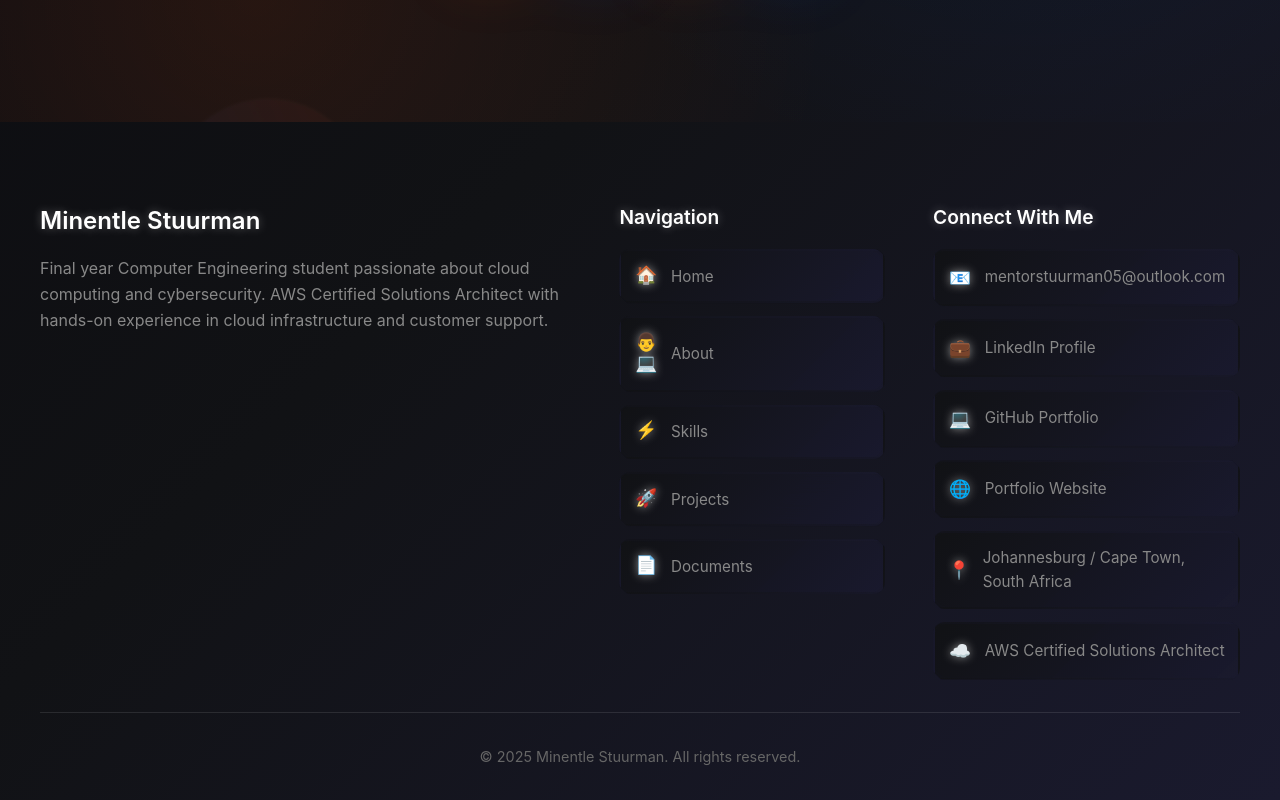
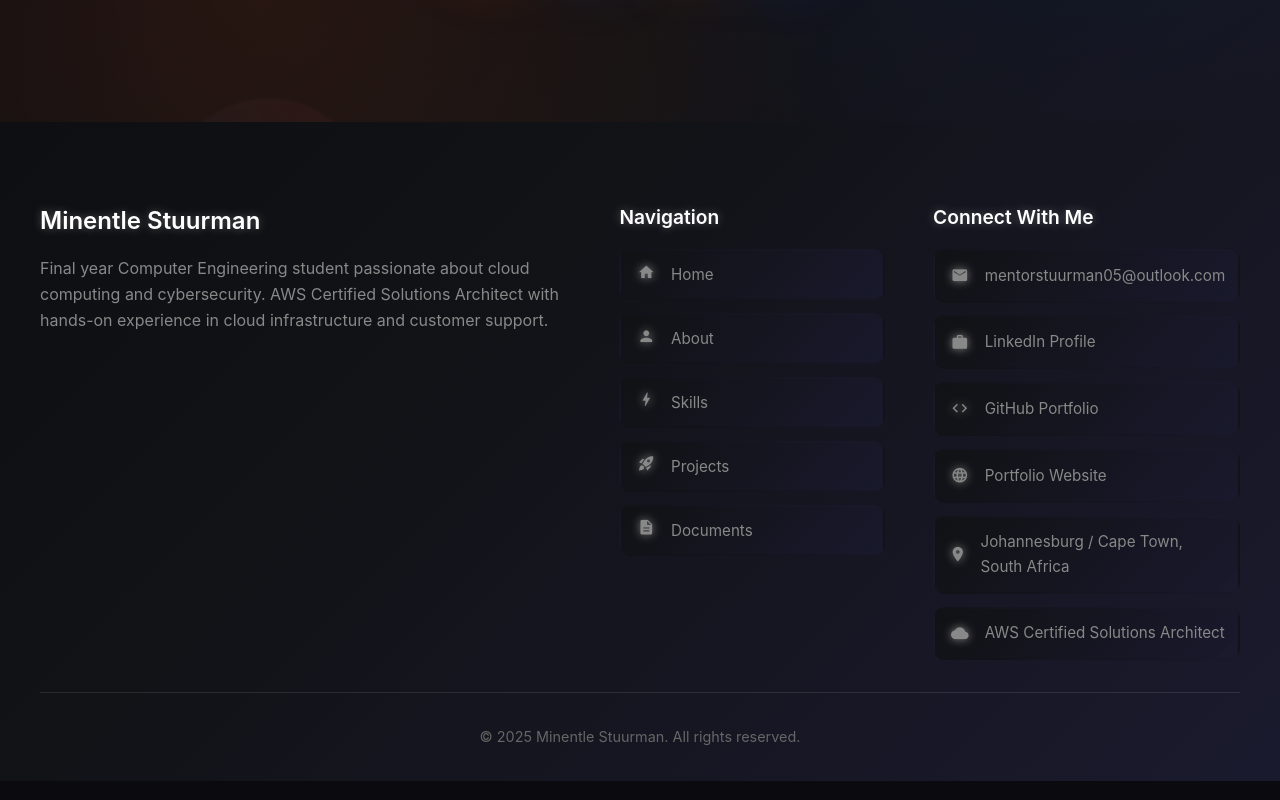
Before and after one commit to mini0405/mini, a React (Create React App) app: page / in a window 1280 px wide. Shown: the part 678-1478 px from the top of the page. Built offline with nearby package versions, Linux system fonts and the light colour scheme.

Commit message:
Replace all emoji icons with Google Material Icons throughout website

```diff
--- a/public/index.html
+++ b/public/index.html
@@ -9,6 +9,7 @@
     <link rel="preconnect" href="https://fonts.googleapis.com">
     <link rel="preconnect" href="https://fonts.gstatic.com" crossorigin>
     <link href="https://fonts.googleapis.com/css2?family=Inter:wght@300;400;500;600;700&display=swap" rel="stylesheet">
+    <link href="https://fonts.googleapis.com/icon?family=Material+Icons" rel="stylesheet">
     <title>Portfolio | Modern Developer</title>
   </head>
   <body>
--- a/src/components/Contact.js
+++ b/src/components/Contact.js
@@ -14,7 +14,7 @@ const Contact = ({ onNavigate }) => {
     {
       title: 'Curriculum Vitae',
       description: 'Complete professional CV with education, experience, and skills',
-      icon: '📄',
+      icon: 'description',
       type: 'PDF',
       size: '175.3 KB',
       downloadUrl: 'https://website-minentle.s3.us-east-1.amazonaws.com/Minentle_Stuurman_SiteCV.pdf'
@@ -22,7 +22,7 @@ const Contact = ({ onNavigate }) => {
     {
       title: 'AWS Certifications',
       description: 'Solutions Architect Associate and Cloud Quest certificates',
-      icon: '☁️',
+      icon: 'cloud',
       type: 'PDF',
       size: '33.7 KB',
       downloadUrl: 'https://website-minentle.s3.us-east-1.amazonaws.com/AWS+Certified+Solutions+Architect+-+Associate+certificate.pdf'
@@ -30,7 +30,7 @@ const Contact = ({ onNavigate }) => {
     {
       title: 'Academic Transcript',
       description: 'Official academic records from Cape Peninsula University of Technology',
-      icon: '🎓',
+      icon: 'school',
       type: 'PDF',
       size: 'Not Available',
       downloadUrl: null
@@ -38,7 +38,7 @@ const Contact = ({ onNavigate }) => {
     {
       title: 'Portfolio Summary',
       description: 'One-page overview of key projects and achievements',
-      icon: '📊',
+      icon: 'analytics',
       type: 'PDF',
       size: 'Not Available',
       downloadUrl: null
@@ -67,7 +67,7 @@ const Contact = ({ onNavigate }) => {
                 transition={{ duration: 0.6, delay: index * 0.1 }}
               >
                 <div className="document-icon">
-                  <span>{doc.icon}</span>
+                  <span className="material-icons">{doc.icon}</span>
                 </div>
 
                 <div className="document-content">
--- a/src/components/Footer.js
+++ b/src/components/Footer.js
@@ -24,23 +24,23 @@ const Footer = ({ onNavigate }) => {
             <h4>Navigation</h4>
             <div className="nav-links">
               <button onClick={() => onNavigate && onNavigate('home')} className="footer-nav-link">
-                <span className="nav-icon">🏠</span>
+                <span className="nav-icon material-icons">home</span>
                 <span>Home</span>
               </button>
               <button onClick={() => onNavigate && onNavigate('about')} className="footer-nav-link">
-                <span className="nav-icon">👨💻</span>
+                <span className="nav-icon material-icons">person</span>
                 <span>About</span>
               </button>
               <button onClick={() => onNavigate && onNavigate('skills')} className="footer-nav-link">
-                <span className="nav-icon">⚡</span>
+                <span className="nav-icon material-icons">bolt</span>
                 <span>Skills</span>
               </button>
               <button onClick={() => onNavigate && onNavigate('projects')} className="footer-nav-link">
-                <span className="nav-icon">🚀</span>
+                <span className="nav-icon material-icons">rocket_launch</span>
                 <span>Projects</span>
               </button>
               <button onClick={() => onNavigate && onNavigate('contact')} className="footer-nav-link">
-                <span className="nav-icon">📄</span>
+                <span className="nav-icon material-icons">description</span>
                 <span>Documents</span>
               </button>
             </div>
@@ -50,27 +50,27 @@ const Footer = ({ onNavigate }) => {
             <h4>Connect With Me</h4>
             <div className="contact-links">
               <a href="mailto:mentorstuurman05@outlook.com" className="contact-link">
-                <span className="contact-icon">📧</span>
+                <span className="contact-icon material-icons">email</span>
                 <span>mentorstuurman05@outlook.com</span>
               </a>
               <a href="https://linkedin.com/in/mini-stuurman" className="contact-link" target="_blank" rel="noopener noreferrer">
-                <span className="contact-icon">💼</span>
+                <span className="contact-icon material-icons">work</span>
                 <span>LinkedIn Profile</span>
               </a>
               <a href="https://github.com/mini0405" className="contact-link" target="_blank" rel="noopener noreferrer">
-                <span className="contact-icon">💻</span>
+                <span className="contact-icon material-icons">code</span>
                 <span>GitHub Portfolio</span>
               </a>
               <a href="https://minentle.co.za" className="contact-link">
-                <span className="contact-icon">🌐</span>
+                <span className="contact-icon material-icons">language</span>
                 <span>Portfolio Website</span>
               </a>
               <div className="contact-link">
-                <span className="contact-icon">📍</span>
+                <span className="contact-icon material-icons">location_on</span>
                 <span>Johannesburg / Cape Town, South Africa</span>
               </div>
               <a href="https://www.credly.com/users/minentle-stuurman/badges#credly" className="contact-link">
-                <span className="contact-icon">☁️</span>
+                <span className="contact-icon material-icons">cloud</span>
                 <span>AWS Certified Solutions Architect</span>
               </a>
             </div>
--- a/src/components/Navigation.js
+++ b/src/components/Navigation.js
@@ -4,11 +4,11 @@ import './Navigation.css';
 
 const Navigation = ({ currentSection, onNavigate }) => {
   const navItems = [
-    { id: 'home', label: 'Home', icon: '🏠' },
-    { id: 'about', label: 'About', icon: '👨‍💻' },
-    { id: 'skills', label: 'Skills', icon: '⚡' },
-    { id: 'projects', label: 'Projects', icon: '🚀' },
-    { id: 'contact', label: 'Documents', icon: '📄' }
+    { id: 'home', label: 'Home', icon: 'home' },
+    { id: 'about', label: 'About', icon: 'person' },
+    { id: 'skills', label: 'Skills', icon: 'bolt' },
+    { id: 'projects', label: 'Projects', icon: 'rocket_launch' },
+    { id: 'contact', label: 'Documents', icon: 'description' }
   ];
 
   return (
@@ -22,7 +22,7 @@ const Navigation = ({ currentSection, onNavigate }) => {
             whileHover={{ scale: 1.05 }}
             whileTap={{ scale: 0.95 }}
           >
-            <span className="nav-icon">{item.icon}</span>
+            <span className="nav-icon material-icons">{item.icon}</span>
             <span className="nav-label">{item.label}</span>
           </motion.button>
         ))}
--- a/src/components/Projects.js
+++ b/src/components/Projects.js
@@ -12,7 +12,7 @@ const Projects = ({ onNavigate }) => {
   const projectCategories = [
     {
       category: 'Academic Projects',
-      icon: '🎓',
+      icon: 'school',
       projects: [
         {
           title: 'Dynamic Load Balancing Algorithm',
@@ -42,7 +42,7 @@ const Projects = ({ onNavigate }) => {
     },
     {
       category: 'Professional Experience',
-      icon: '💼',
+      icon: 'work',
       projects: [
         {
           title: 'AWS Cloud Support Associate',
@@ -60,7 +60,7 @@ const Projects = ({ onNavigate }) => {
     },
     {
       category: 'Personal Projects',
-      icon: '💻',
+      icon: 'code',
       projects: [
         {
           title: 'Pet Care Management App',
@@ -105,7 +105,7 @@ const Projects = ({ onNavigate }) => {
                 transition={{ duration: 0.6, delay: categoryIndex * 0.2 }}
               >
                 <div className="category-header">
-                  <span className="category-icon">{category.icon}</span>
+                  <span className="category-icon material-icons">{category.icon}</span>
                   <h3 className="category-title">{category.category}</h3>
                 </div>
 
--- a/src/components/Skills.js
+++ b/src/components/Skills.js
@@ -12,7 +12,7 @@ const Skills = ({ onNavigate }) => {
   const skillCategories = [
     {
       title: 'Cloud Computing & Infrastructure',
-      icon: '☁️',
+      icon: 'cloud',
       color: '#667eea',
       skills: [
         'AWS EC2, S3, RDS, Lambda',
@@ -24,7 +24,7 @@ const Skills = ({ onNavigate }) => {
     },
     {
       title: 'Programming & Development',
-      icon: '💻',
+      icon: 'code',
       color: '#764ba2',
       skills: [
         'Java (OOP)',
@@ -37,7 +37,7 @@ const Skills = ({ onNavigate }) => {
     },
     {
       title: 'Cybersecurity & Networks',
-      icon: '🔒',
+      icon: 'security',
       color: '#f093fb',
       skills: [
         'AWS security best practices',
@@ -50,7 +50,7 @@ const Skills = ({ onNavigate }) => {
     },
     {
       title: 'Database & Data Management',
-      icon: '🗄️',
+      icon: 'storage',
       color: '#4facfe',
       skills: [
         'MySQL design & optimization',
@@ -62,7 +62,7 @@ const Skills = ({ onNavigate }) => {
     },
     {
       title: 'Leadership & Communication',
-      icon: '👥',
+      icon: 'groups',
       color: '#43e97b',
       skills: [
         'Team management (350+ students)',
@@ -74,7 +74,7 @@ const Skills = ({ onNavigate }) => {
     },
     {
       title: 'Certifications & Tools',
-      icon: '🏆',
+      icon: 'workspace_premium',
       color: '#fa709a',
       skills: [
         'AWS Solutions Architect Associate',
@@ -109,7 +109,7 @@ const Skills = ({ onNavigate }) => {
                 style={{ '--card-color': category.color }}
               >
                 <div className="skill-header">
-                  <span className="skill-icon">{category.icon}</span>
+                  <span className="skill-icon material-icons">{category.icon}</span>
                   <h3 className="skill-title">{category.title}</h3>
                 </div>
 
```
